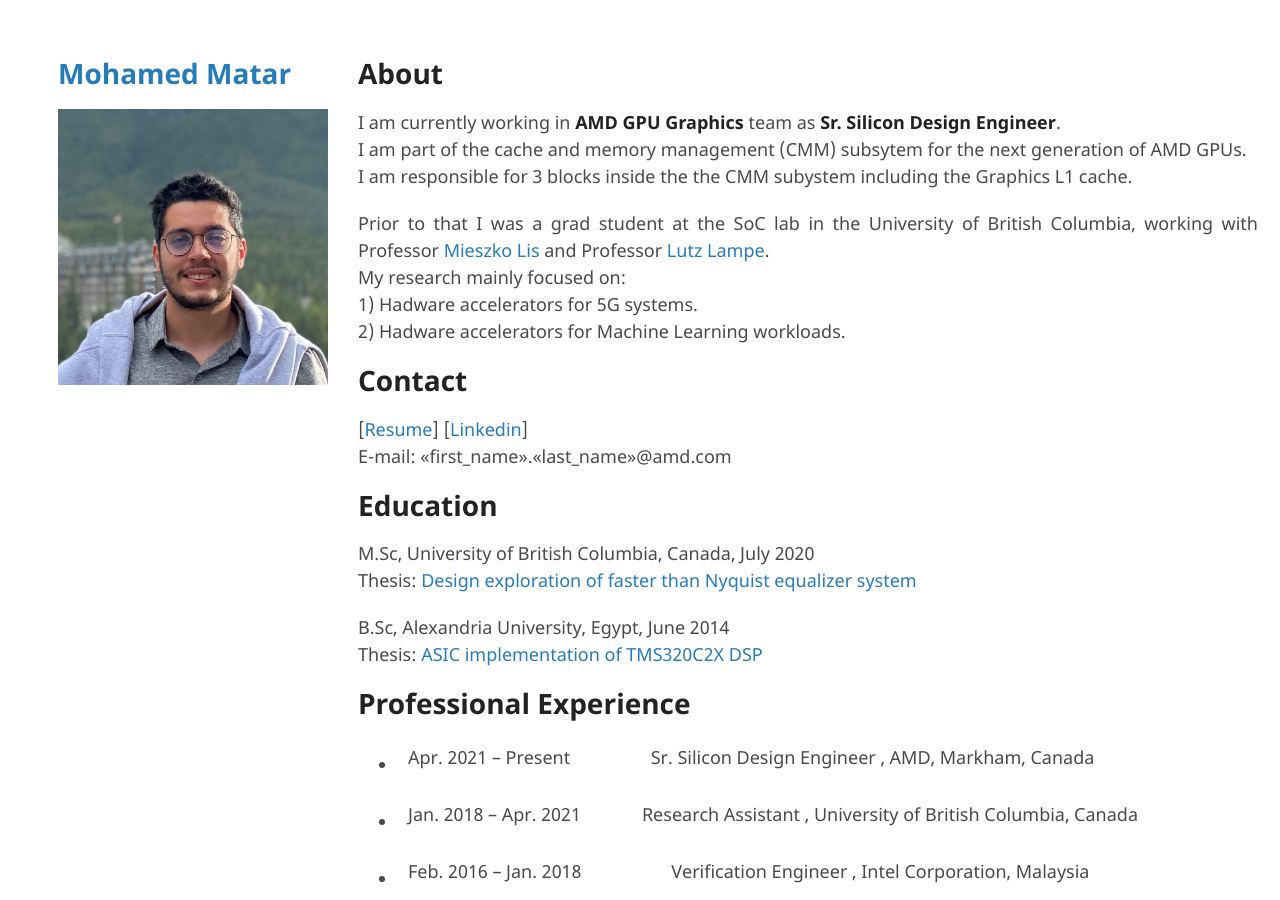
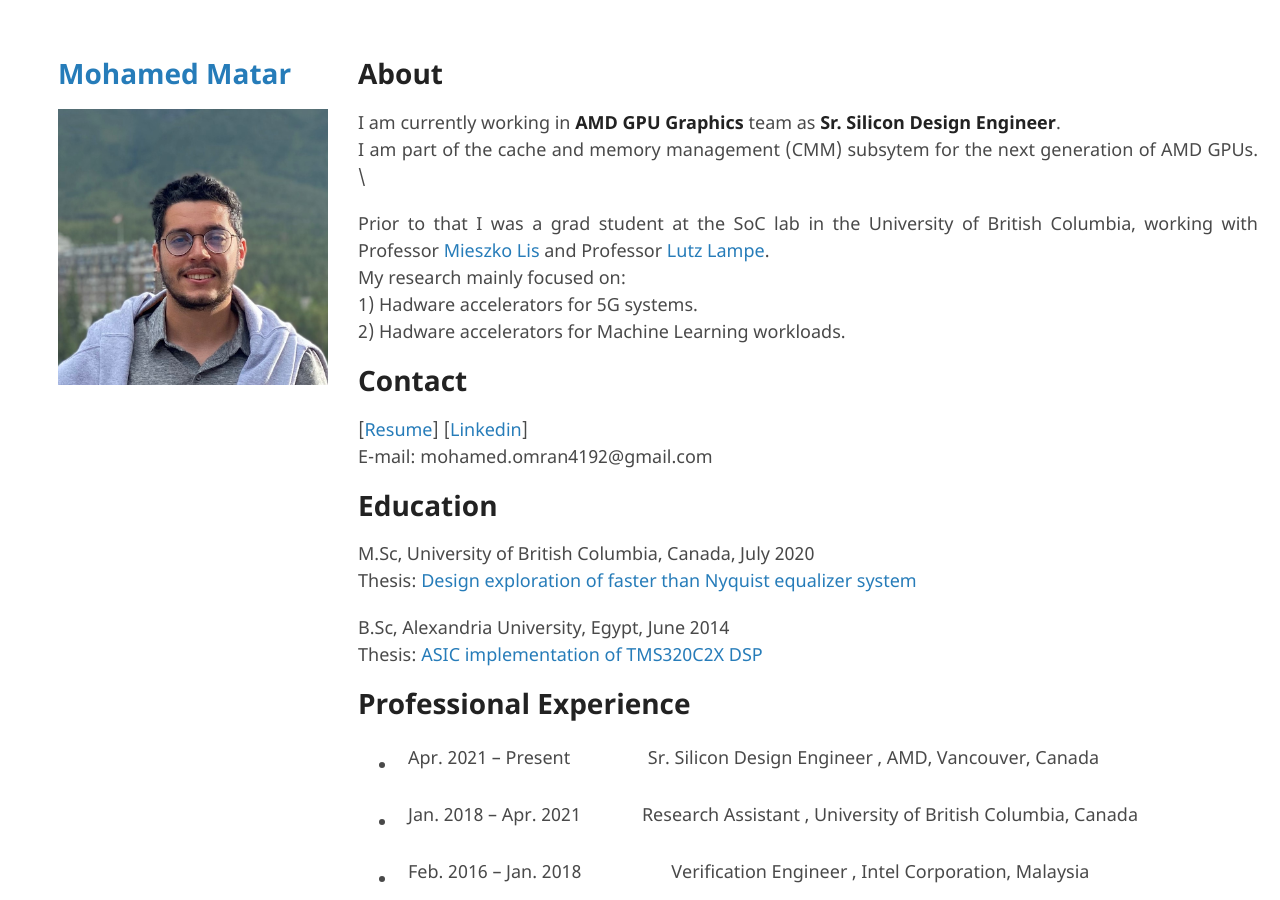
Before and after one commit to maomran/momatar, a Jekyll site: the page built from index.md, in a window 1280 px wide and 900 px high. Built offline with Jekyll 4.4.1, drawn with Linux system fonts in a browser that asks for light colours; our own code applies the rules of GitHub Pages for plain Markdown files; the repository's description, which GitHub fills in, is left out.

Commit message:
Update index.md

```diff
--- a/index.md
+++ b/index.md
@@ -2,7 +2,6 @@
 
 I am currently working in **AMD GPU Graphics** team as **Sr. Silicon Design Engineer**. \
 I am part of the cache and memory management (CMM) subsytem for the next generation of AMD GPUs. \
-I am responsible for 3 blocks inside the the CMM subystem including the Graphics L1 cache.
 
 Prior to that I was a grad student at the SoC lab in  the University of British Columbia, working with Professor [Mieszko Lis](http://mieszko.ece.ubc.ca/) and Professor [Lutz Lampe](http://www.ece.ubc.ca/~lampe/). \
 My research mainly focused on:
@@ -11,9 +10,9 @@ My research mainly focused on:
 
 # Contact
 
-[[Resume](./docs/resume.pdf)]
+[[Resume](./docs/MohamedMatar.pdf)]
 [[Linkedin](https://linkedin.com/in/momran66)]  \
-E-mail: <<first_name>>.<<last_name>>@amd.com
+E-mail: mohamed.omran4192@gmail.com
 
 # Education
 
@@ -25,7 +24,7 @@ Thesis: [ASIC implementation of TMS320C2X DSP](docs/toledo.pdf)
 
 # Professional Experience
 
-* Apr. 2021 -- Present  | Sr. Silicon Design Engineer       , AMD, Markham, Canada
+* Apr. 2021 -- Present  | Sr. Silicon Design Engineer       , AMD, Vancouver, Canada
 * Jan. 2018 -- Apr. 2021  | Research Assistant        , University of British Columbia, Canada
 * Feb. 2016 -- Jan. 2018  | Verification Engineer       , Intel Corporation, Malaysia
 * Jan. 2015 -- Jan. 2016  | Research Assistant              , American University of Cairo, Egypt
```
